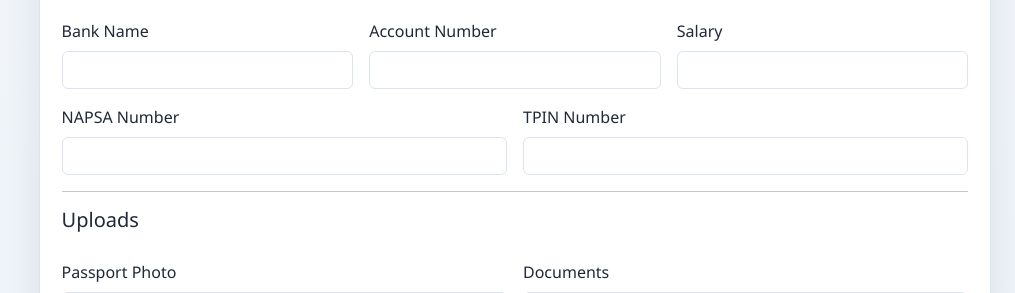
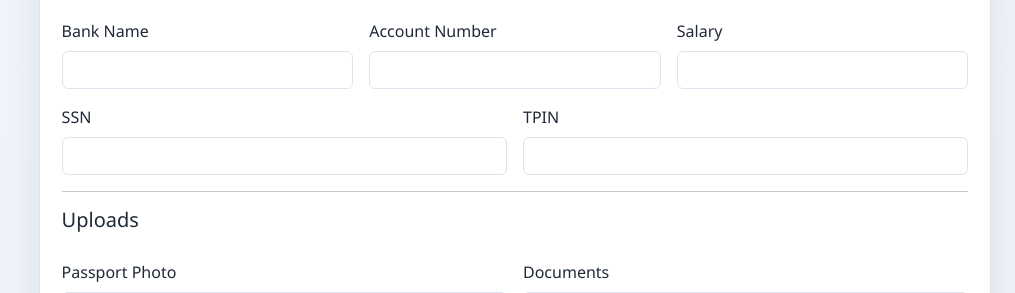
Before and after one commit to Piko-Technology-Services/zampayroll, a Laravel app: page /employees/create in a window 1280 px wide. Shown: the part 1708-2001 px from the top of the page, without its empty margins (265-1280 px from the left). Run offline with Laravel 12, Linux system fonts and the light colour scheme; a user stored in the database is signed in; data comes from the database, SQL or seed files in the repository.

Commit message:
Ammendments 1

```diff
--- a/resources/views/dashboard/employees/create.blade.php
+++ b/resources/views/dashboard/employees/create.blade.php
@@ -268,12 +268,12 @@
           </div>
 
           <div class="col-md-6">
-            <label class="form-label">NAPSA Number</label>
+            <label class="form-label">SSN</label>
             <input class="form-control" name="nssf_number">
           </div>
 
           <div class="col-md-6">
-            <label class="form-label">TPIN Number</label>
+            <label class="form-label">TPIN</label>
             <input class="form-control" name="tin_number">
           </div>
 
```
